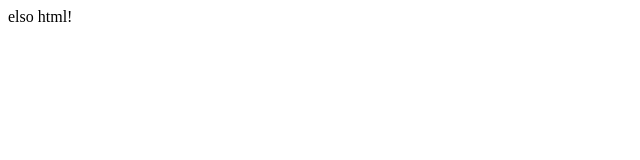
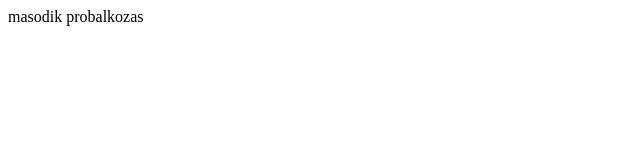
Before and after one commit to kelkile/HFk, a plain HTML site: page index.html in a window 1280 px wide. Shown: the whole page, without its empty margins (0-640 px from the left). Drawn offline with Linux system fonts and the light colour scheme.

Commit message:
Kovetkezo commit

```diff
--- a/index.html
+++ b/index.html
@@ -6,6 +6,6 @@
     <title>Document</title>
 </head>
 <body>
-    elso html!
+    masodik probalkozas
 </body>
 </html>
```
